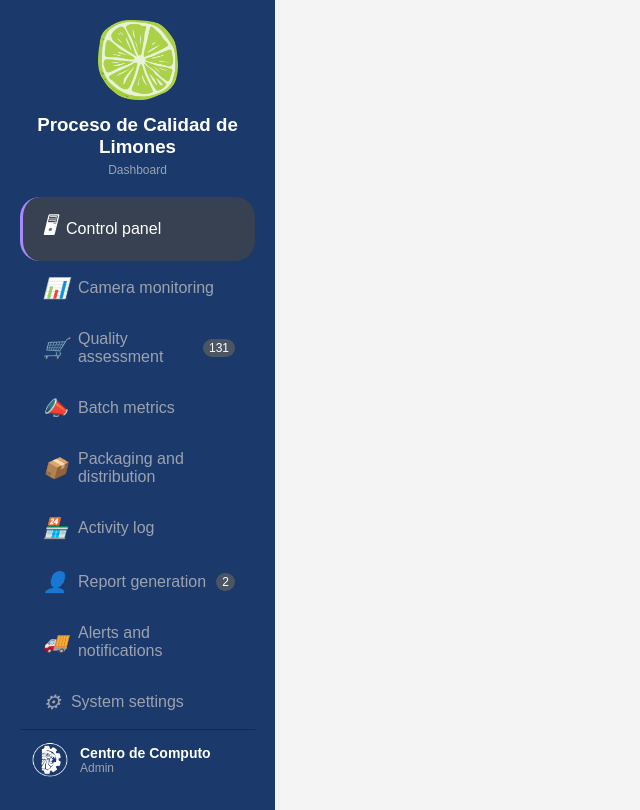
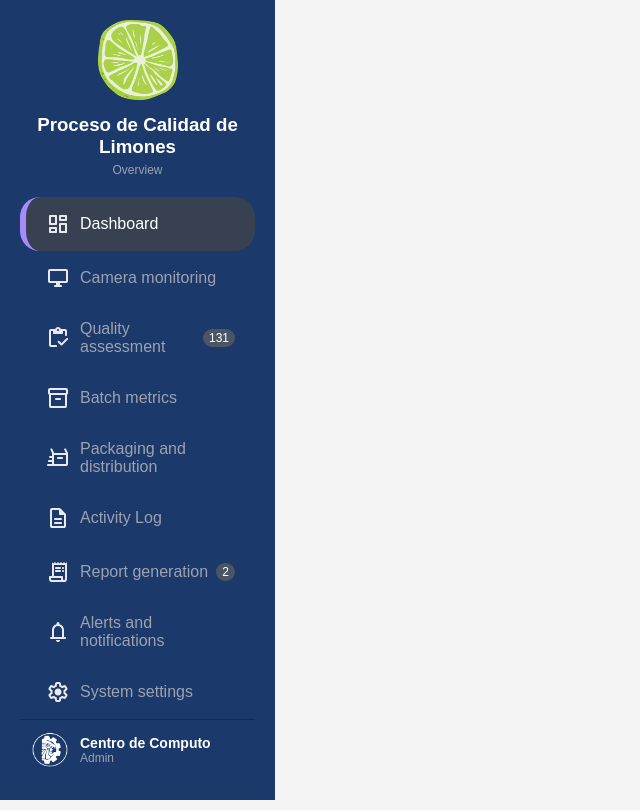
Before and after one commit to RomaFiles/Dashboard-Limones, a website built with Vite: page index.html in a window 1280 px wide. Shown: the whole page, without its empty margins (0-640 px from the left). Built offline with nearby package versions, Linux system fonts and the light colour scheme.

Commit message:
Icon Updates

```diff
--- a/index.html
+++ b/index.html
@@ -3,65 +3,109 @@
     <head>
         <meta charset="UTF-8" />
         <meta name="viewport" content="width=device-width, initial-scale=1.0" />
+        <link rel="stylesheet" href="style.css" />
         <title>Limones</title>
-        <link rel="stylesheet" href="style.css" />
     </head>
     <body>
         <div class="sidebar">
             <div class="logo">
                 <img src="public/lemon-logo3.png" alt="TECNM Logo" />
                 <h3>Proceso de Calidad de Limones</h3>
-                <p>Dashboard</p>
+                <p>Overview</p>
             </div>
 
             <ul class="menu">
                 <li>
                     <a href="#" class="menu-item active">
-                        <i class="icon">&#x1F5A5;</i>Control panel
+                        <img
+                            class="icon"
+                            src="public/dashboard_24dp_E8EAED_FILL0_wght400_GRAD0_opsz24.svg"
+                            alt="DashboardIco"
+                        />
+                        <span>Dashboard</span>
                     </a>
                 </li>
                 <li>
                     <a href="#" class="menu-item">
-                        <i class="icon">&#x1F4CA;</i>Camera monitoring
+                        <img
+                            class="icon"
+                            src="public/desktop_windows_24dp_E8EAED_FILL0_wght400_GRAD0_opsz24.svg"
+                            alt="CameraIco"
+                        />
+                        <span>Camera monitoring</span>
                     </a>
                 </li>
                 <li>
                     <a href="#" class="menu-item">
-                        <i class="icon">&#x1F6D2;</i>Quality assessment
+                        <img
+                            class="icon"
+                            src="public/inventory_24dp_E8EAED_FILL0_wght400_GRAD0_opsz24.svg"
+                            alt="QualityIco"
+                        />
+                        <span>Quality assessment</span>
                         <span class="badge">131</span>
                     </a>
                 </li>
                 <li>
-                    <a href="#" class="menu-item"
-                        ><i class="icon">&#x1F4E3;</i>Batch metrics
-                    </a>
-                </li>
-                <li>
-                    <a href="#" class="menu-item"
-                        ><i class="icon">&#x1F4E6;</i>Packaging and
-                        distribution</a
-                    >
-                </li>
-                <li>
-                    <a href="#" class="menu-item"
-                        ><i class="icon">&#x1F3EA;</i>Activity log
+                    <a href="#" class="menu-item">
+                        <img
+                            class="icon"
+                            src="public/inventory_2_24dp_E8EAED_FILL0_wght400_GRAD0_opsz24.svg"
+                            alt="BatchIco"
+                        />
+                        <span>Batch metrics</span>
                     </a>
                 </li>
                 <li>
                     <a href="#" class="menu-item">
-                        <i class="icon">&#x1F464;</i>Report generation
+                        <img
+                            class="icon"
+                            src="public/quick_reorder_24dp_E8EAED_FILL0_wght400_GRAD0_opsz24.svg"
+                            alt="PackagingIco"
+                        />
+                        <span>Packaging and distribution</span>
+                    </a>
+                </li>
+                <li>
+                    <a href="#" class="menu-item">
+                        <img
+                            class="icon"
+                            src="public/description_24dp_E8EAED_FILL0_wght400_GRAD0_opsz24.svg"
+                            alt="ActivityIco"
+                        />
+                        <span>Activity Log</span>
+                    </a>
+                </li>
+                <li>
+                    <a href="#" class="menu-item">
+                        <img
+                            class="icon"
+                            src="public/receipt_long_24dp_E8EAED_FILL0_wght400_GRAD0_opsz24.svg"
+                            alt="ReportIco"
+                        />
+                        <span>Report generation</span>
                         <span class="badge">2</span>
                     </a>
                 </li>
                 <li>
                     <a href="#" class="menu-item">
-                        <i class="icon">&#x1F69A;</i>Alerts and notifications
+                        <img
+                            class="icon"
+                            src="public/notifications_24dp_E8EAED_FILL0_wght400_GRAD0_opsz24.svg"
+                            alt="NotificationIco"
+                        />
+                        <span>Alerts and notifications</span>
                     </a>
                 </li>
                 <li></li>
                 <li>
                     <a href="#" class="menu-item">
-                        <i class="icon">&#9881;</i>System settings
+                        <img
+                            class="icon"
+                            src="public/settings_24dp_E8EAED_FILL0_wght400_GRAD0_opsz24.svg"
+                            alt="SettingsIco"
+                        />
+                        <span>System settings</span>
                     </a>
                 </li>
             </ul>
--- a/style.css
+++ b/style.css
@@ -56,7 +56,7 @@ body {
     font-size: 16px;
     transition: background-color 0.3s;
     position: relative;
-    border-left: 3px solid transparent; /* Línea oculta por defecto */
+    border-left: 6px solid transparent; /* Línea oculta por defecto */
     border-radius: 20px;
 }
 
@@ -70,7 +70,7 @@ body {
 .menu-item.active {
     background-color: #374151;
     color: #fff;
-    border-left: 3px solid #a78bfa; /* Línea morada */
+    border-left: 6px solid #a78bfa; /* Línea morada */
 }
 
 /* Iconos y badges */
```
Also changed, not shown: public/dashboard_24dp_E8EAED_FILL0_wght400_GRAD0_opsz24.svg (added), public/description_24dp_E8EAED_FILL0_wght400_GRAD0_opsz24.svg (added), public/desktop_windows_24dp_E8EAED_FILL0_wght400_GRAD0_opsz24.svg (added), public/fact_check_24dp_E8EAED_FILL0_wght400_GRAD0_opsz24.svg (added), public/inventory_24dp_E8EAED_FILL0_wght400_GRAD0_opsz24.svg (added), public/inventory_2_24dp_E8EAED_FILL0_wght400_GRAD0_opsz24.svg (added), public/notifications_24dp_E8EAED_FILL0_wght400_GRAD0_opsz24.svg (added), public/quick_reorder_24dp_E8EAED_FILL0_wght400_GRAD0_opsz24.svg (added), public/receipt_long_24dp_E8EAED_FILL0_wght400_GRAD0_opsz24.svg (added), public/settings_24dp_E8EAED_FILL0_wght400_GRAD0_opsz24.svg (added), public/videocam_24dp_E8EAED_FILL0_wght400_GRAD0_opsz24.svg (added).
